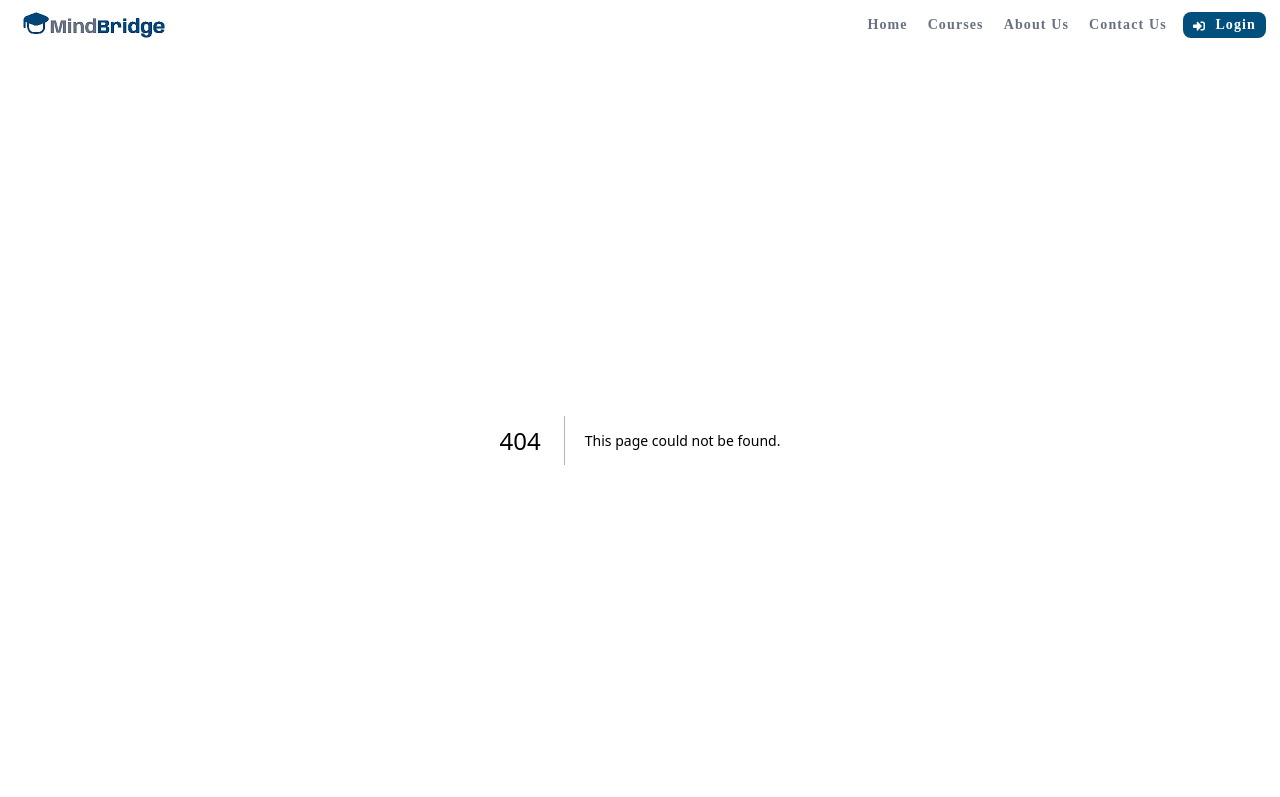
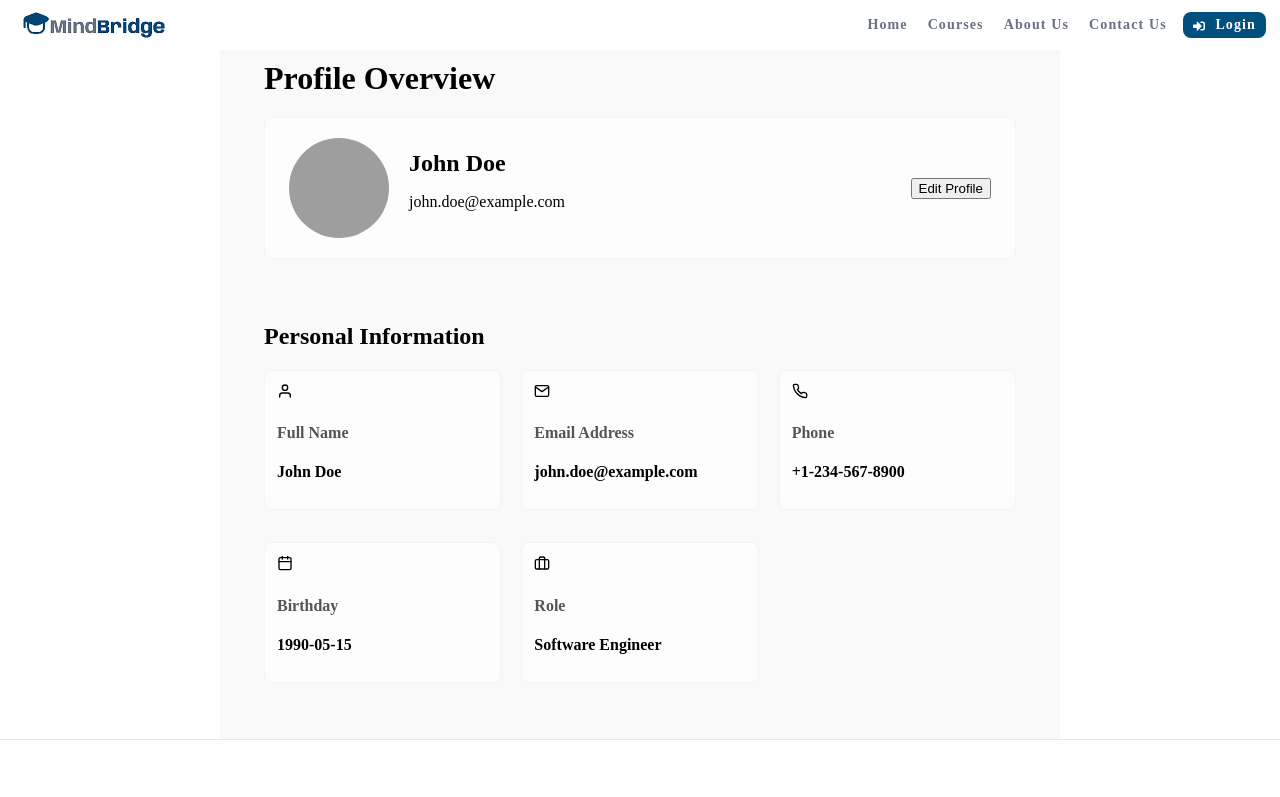
Before and after one commit to Hajar-El-Mhassani/mind_bridge, a Next.js app in the folder app-next/: page /profile in a window 1280 px wide. Before the commit this address had no page. Shown: the top 797 px of the page. Built offline with nearby package versions, Linux system fonts and the light colour scheme; grey boxes are pictures that could not be loaded.

Commit message:
JSON fetching, Top section, Personal Information section + card grid

```diff
--- /dev/null
+++ b/app-next/app/profile/page.js
@@ -0,0 +1,5 @@
+import ProfilePage from "@/components/ProfilePage/ProfilePage.jsx";
+
+export default function Profile() {
+  return <ProfilePage />;
+}
--- /dev/null
+++ b/app-next/components/ProfilePage/ProfileCard.jsx
@@ -0,0 +1,13 @@
+import styles from "./ProfilePage.module.css";
+
+export default function ProfileCard({ icon, name, content }) {
+  return (
+    <div className={styles.card}>
+      <div className={styles.icon}>{icon}</div>
+      <div className={styles.details}>
+        <h4 className={styles.name}>{name}</h4>
+        <p className={styles.content}>{content}</p>
+      </div>
+    </div>
+  );
+}
--- /dev/null
+++ b/app-next/components/ProfilePage/ProfilePage.jsx
@@ -0,0 +1,105 @@
+"use client";
+import { useState, useEffect } from "react";
+import styles from "./ProfilePage.module.css";
+import Image from "next/image";
+import ProfileCard from "./ProfileCard";
+import {
+  FiUser,
+  FiMail,
+  FiPhone,
+  FiCalendar,
+  FiBriefcase,
+} from "react-icons/fi";
+
+export default function ProfilePage() {
+  const [user, setUser] = useState(null);
+  const [loading, setLoading] = useState(true);
+
+  useEffect(() => {
+    const fetchUserData = async () => {
+      try {
+        const response = await fetch("/data/user.json");
+        const userData = await response.json();
+        setUser(userData);
+      } catch (error) {
+        console.error("Error fetching user data:", error);
+      } finally {
+        setLoading(false);
+      }
+    };
+
+    fetchUserData();
+  }, []);
+
+  if (loading) {
+    return <div className={styles.loading}>Loading profile...</div>;
+  }
+
+  if (!user) {
+    return <div className={styles.error}>Failed to load profile data</div>;
+  }
+
+  return (
+    <main className={styles.profileContainer}>
+      <header>
+        <h1 className={styles.profileHeader}>Profile Overview</h1>
+      </header>
+
+      <section className={styles.profileTop} aria-labelledby="user-info">
+        <div className={styles.userDetails}>
+          <Image
+            src={user.profile_picture}
+            alt={`${user.first_name} ${user.last_name}`}
+            width={100}
+            height={100}
+            className={styles.profileImage}
+            onError={(e) => {
+              e.target.src = "/images/default-avatar.jpg";
+            }}
+          />
+          <div className={styles.userName}>
+            <h2>{`${user.first_name} ${user.last_name}`}</h2>
+            <p>{user.email}</p>
+          </div>
+        </div>
+        <button className={styles.editButton} aria-label="Edit user profile">
+          Edit Profile
+        </button>
+      </section>
+
+      <section
+        className={styles.profileDetails}
+        aria-labelledby="user-profile-details"
+      >
+        <h2>Personal Information</h2>
+        <div className={styles.cardGrid}>
+          <ProfileCard
+            icon={<FiUser />}
+            name="Full Name"
+            content={`${user.first_name} ${user.last_name}`}
+          />
+          <ProfileCard
+            icon={<FiMail />}
+            name="Email Address"
+            content={user.email}
+          />
+          <ProfileCard
+            icon={<FiPhone />}
+            name="Phone"
+            content={user.phone_number}
+          />
+          <ProfileCard
+            icon={<FiCalendar />}
+            name="Birthday"
+            content={user.date_of_birth}
+          />
+          <ProfileCard
+            icon={<FiBriefcase />}
+            name="Role"
+            content={user.role || "Not specified"}
+          />
+        </div>
+      </section>
+    </main>
+  );
+}
--- /dev/null
+++ b/app-next/components/ProfilePage/ProfilePage.module.css
@@ -0,0 +1,78 @@
+.profileContainer {
+  padding: 20px;
+  max-width: 800px;
+  margin: 0 auto;
+  background-color: #f9f9f9;
+}
+
+.profileHeader {
+  margin: 0 24px;
+}
+
+.profileHeader h1 {
+  margin: 0 0 20px 0;
+}
+
+.profileTop {
+  display: flex;
+  flex-direction: row;
+  justify-content: space-between;
+  align-items: center;
+  padding: 20px;
+  border: 1px solid #ddd;
+  border-radius: 8px;
+  margin: 20px 0;
+  background-color: rgb(253, 253, 253);
+  border: 1px solid #faededae;
+  padding: 20px 24px;
+  margin: 20px 24px;
+}
+
+.userDetails {
+  display: flex;
+  align-items: center;
+  gap: 20px;
+}
+
+.profileImage {
+  border-radius: 50%;
+  object-fit: cover;
+}
+
+.userName h2 {
+  margin: 0 0 5px 0;
+}
+
+.profileDetails {
+  padding: 24px;
+  display: flex;
+  flex-direction: column;
+}
+
+.card {
+  display: flex;
+  flex-direction: column;
+  padding: 12px;
+  border: 1px solid #faededae;
+  border-radius: 8px;
+  margin-bottom: 12px;
+  background-color: rgb(253, 253, 253);
+}
+
+.details {
+  flex-grow: 1;
+}
+
+.name {
+  color: #555;
+}
+
+.content {
+  font-weight: bold;
+}
+
+.cardGrid {
+  display: grid;
+  grid-template-columns: repeat(auto-fit, minmax(200px, 1fr));
+  gap: 20px;
+}
--- /dev/null
+++ b/app-next/public/data/user.json
@@ -0,0 +1,10 @@
+{
+  "id": 1,
+  "first_name": "John",
+  "last_name": "Doe",
+  "email": "john.doe@example.com",
+  "phone_number": "+1-234-567-8900",
+  "date_of_birth": "1990-05-15",
+  "profile_picture": "https://plus.unsplash.com/premium_photo-1689530775582-83b8abdb5020?fm=jpg&q=60&w=3000&ixlib=rb-4.1.0&ixid=M3wxMjA3fDB8MHxzZWFyY2h8MXx8cmFuZG9tJTIwcGVyc29ufGVufDB8fDB8fHww",
+  "role": "Software Engineer"
+}
```
Also changed, not shown: app-next/app/profile/page.module.css (added), app-next/components/ProfilePage/ProfileCard.module.css (added).
